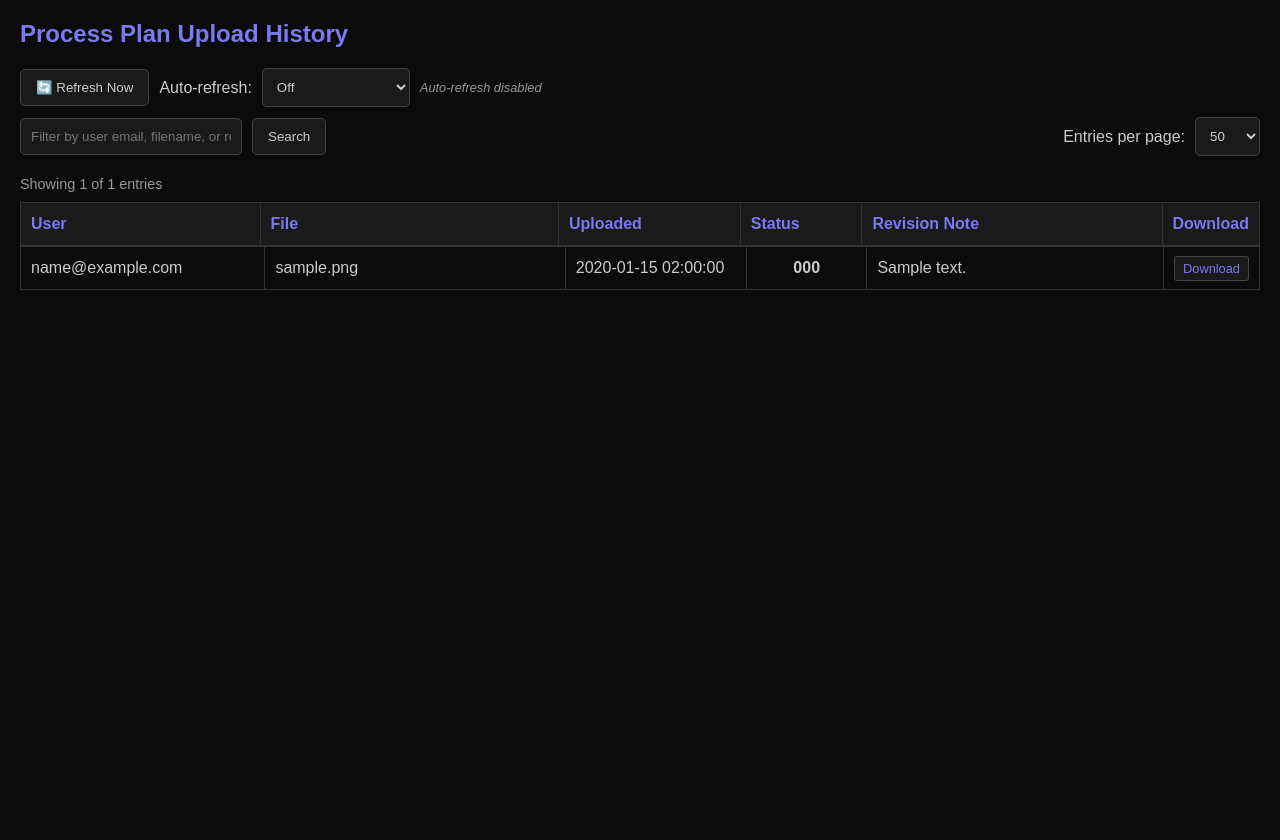
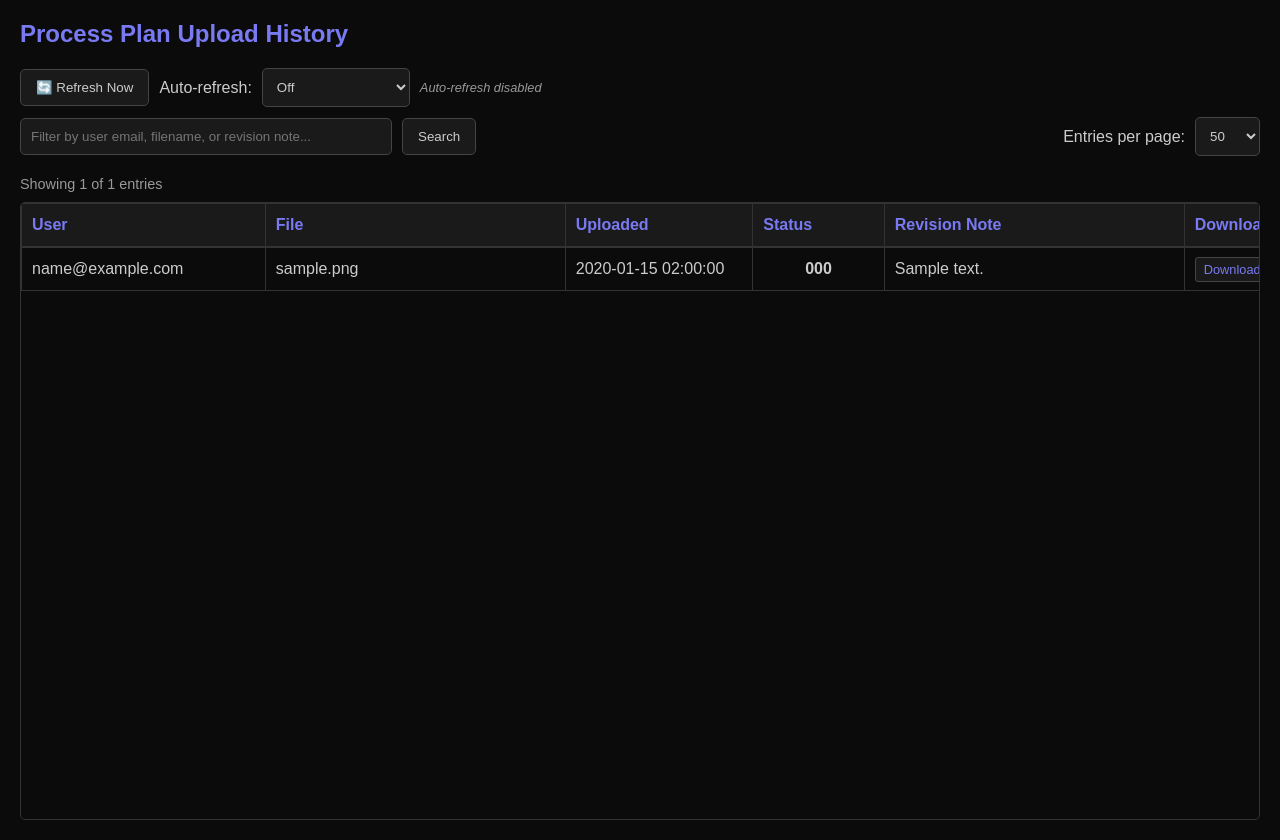
Before and after one commit to humanapril/processplan, a Flask app: page /history in a window 1280 px wide. Run offline with Flask 3, Linux system fonts and the light colour scheme; a user stored in the database is signed in; tables that the repository leaves empty hold one stand-in row (values such as "Sample post").

Commit message:
UI: Increase search input width to show full placeholder text

```diff
--- a/process_plan_app/templates/process_history.html
+++ b/process_plan_app/templates/process_history.html
@@ -10,8 +10,7 @@
         color: #ccc;
         padding: 20px;
         margin: 0;
-        height: 100vh;
-        overflow: hidden;
+        min-height: 100vh;
         display: flex;
         flex-direction: column;
       }
@@ -52,7 +51,7 @@
         border: 1px solid #444;
         color: #ccc;
         border-radius: 5px;
-        min-width: 200px;
+        min-width: 350px;
       }
 
       select {
@@ -105,10 +104,12 @@
 
       .table-container {
         flex: 1;
-        overflow: hidden;
+        min-height: 0;
         display: flex;
         flex-direction: column;
-        min-height: 0;
+        border: 1px solid #333;
+        border-radius: 5px;
+        overflow: hidden;
       }
 
       table {
@@ -117,15 +118,27 @@
         flex: 1;
         display: flex;
         flex-direction: column;
+        min-height: 0;
       }
 
       thead {
         flex-shrink: 0;
+        display: table;
+        width: 100%;
+        table-layout: fixed;
       }
 
       tbody {
         flex: 1;
         overflow-y: auto;
+        display: block;
+        min-height: 0;
+      }
+
+      tbody tr {
+        display: table;
+        width: 100%;
+        table-layout: fixed;
       }
 
       th,
```
